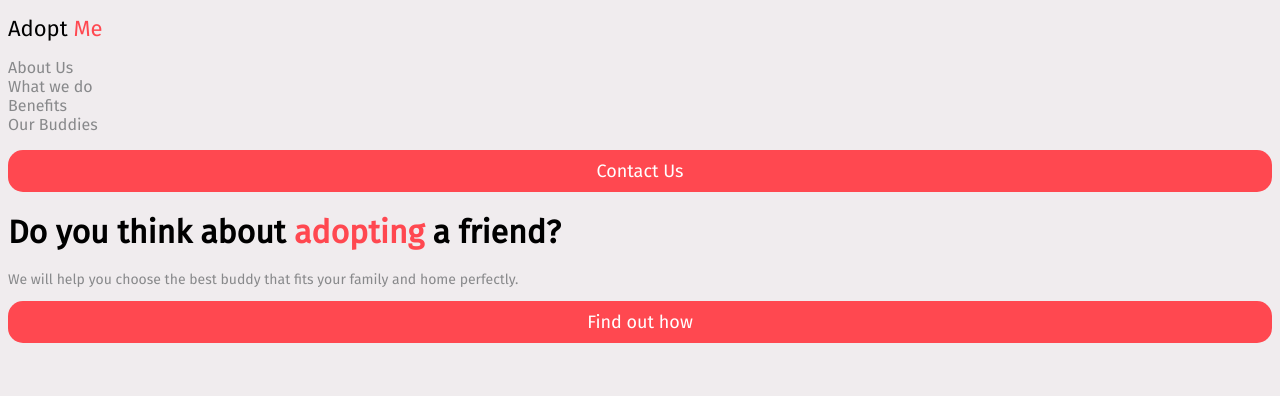
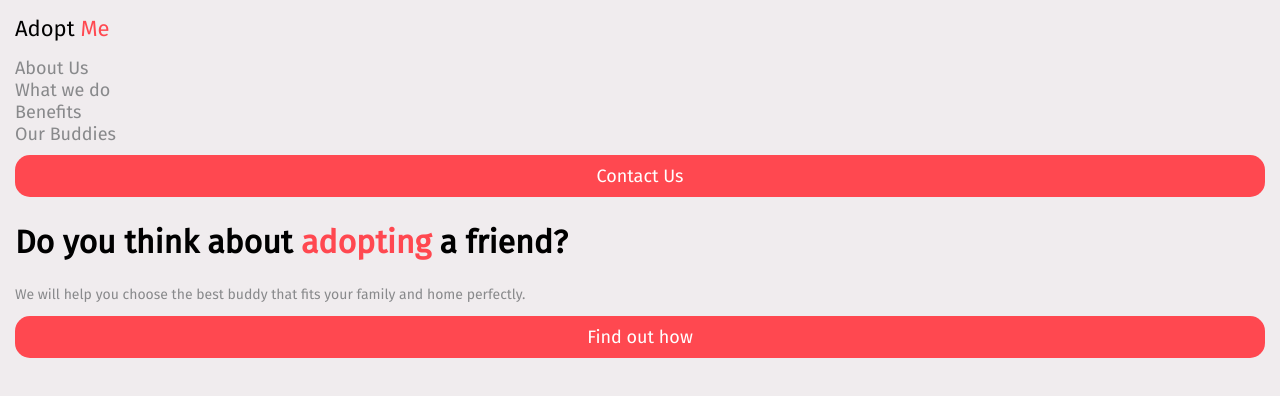
Before and after one commit to spencerkw/deliverable-one, a plain HTML site: page index.html in a window 1280 px wide. Drawn offline with Linux system fonts and the light colour scheme.

Commit message:
Added button/anchor hover styles and more font adjustments

```diff
--- a/css/styles.css
+++ b/css/styles.css
@@ -6,6 +6,7 @@
 
 body {
   background-color: #F0ECEE;
+  margin: 15px;
 }
 
 strong {
@@ -21,8 +22,16 @@ button {
   background-color: #FF4850;
   color: white;
   font-size: 18px;
+  font-weight: 300;
 
   width: 100%;
+
+  cursor: pointer;
+}
+
+button:hover {
+  background-color: #CCC;
+  color: #FF4850;
 }
 
 .site-title {
@@ -36,17 +45,25 @@ button {
 
 ul {
   list-style: none;
+  font-size: 18px;
+  margin: 10px 0;
   padding-left: 0;
 }
 
 a {
   text-decoration: none;
   color: #88898B;
+  font-weight: 300;
+}
+
+a:hover {
+  color: #FF4850;
 }
 
 .tagline {
   font-style: none;
   font-weight: 600;
+  line-height: 1.5;
 }
 
 .tagline strong {
```
